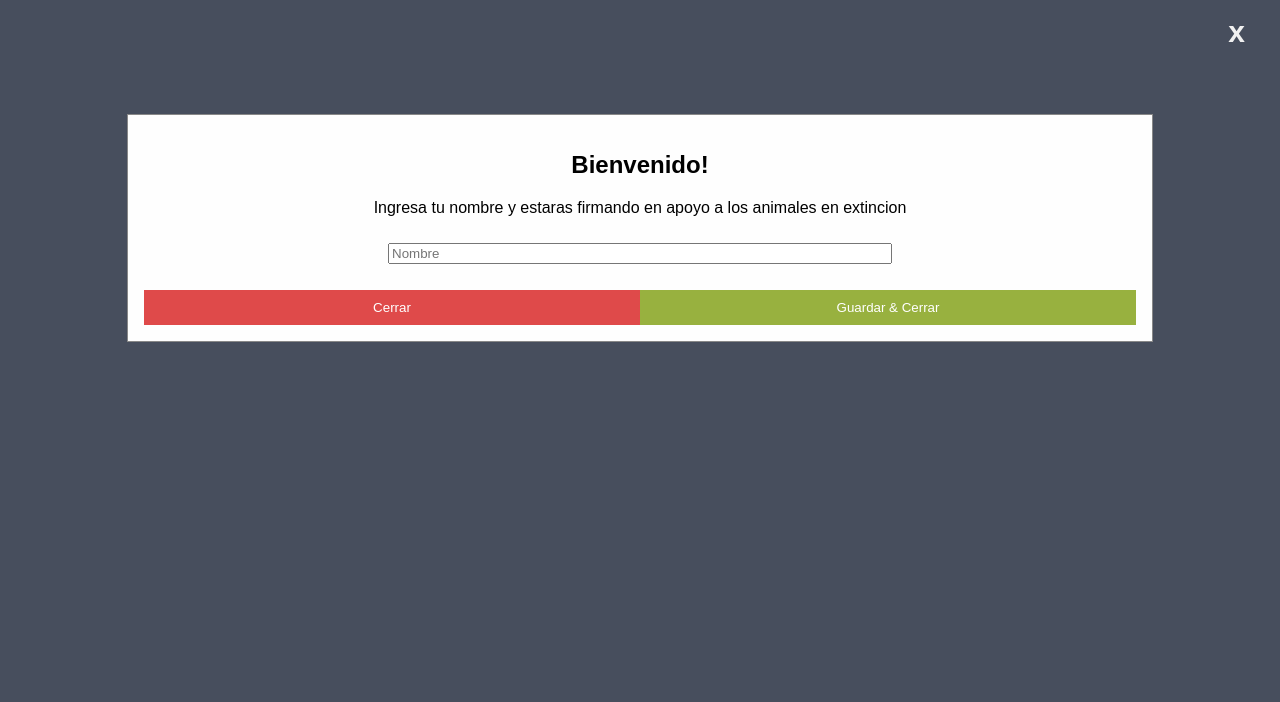
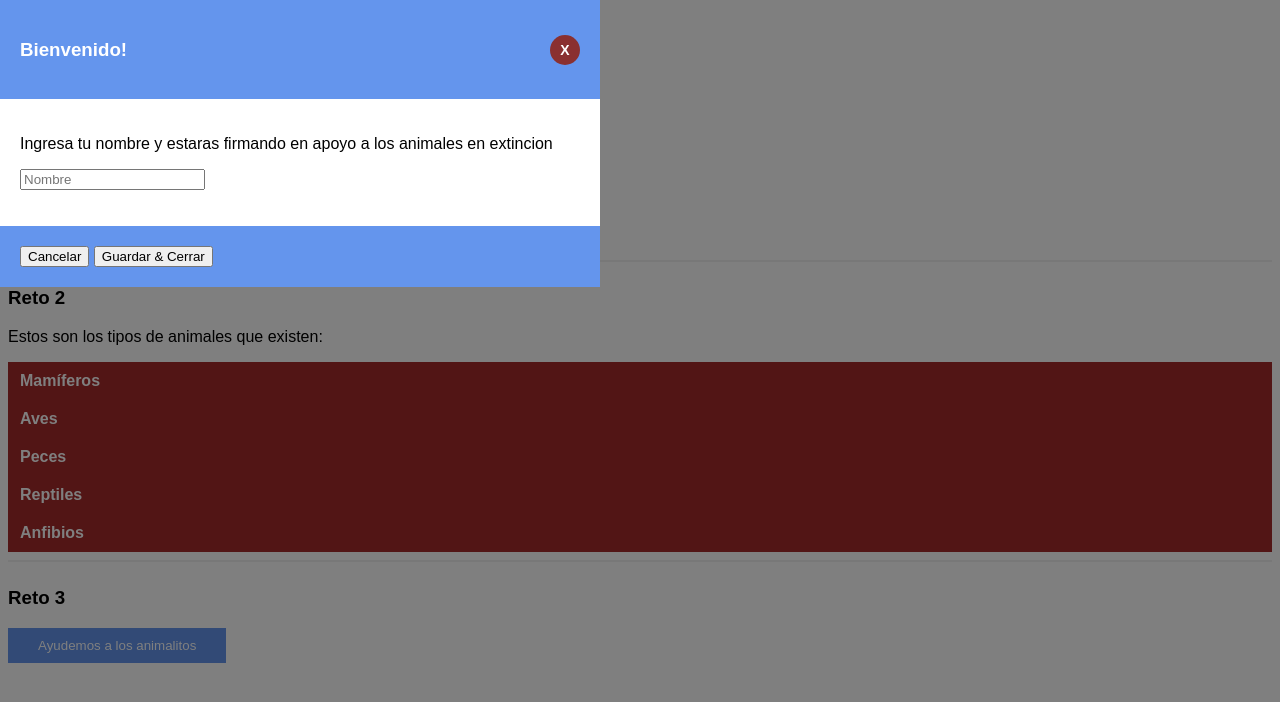
Before and after one commit to KyaTaxim0/S12_Hackaton, a plain HTML site: page index.html in a window 1280 px wide. Both pictures are taken after a click on the button "Ayudemos a los animalitos". Drawn offline with Linux system fonts and the light colour scheme.

Commit message:
Update 20210101

```diff
--- a/index.html
+++ b/index.html
@@ -36,20 +36,24 @@
     <form class="fm_modal"action="">
         <button class="btn_openModal">Ayudemos a los animalitos</button>
     </form>
-    <div class="js_modal">
-        <span class="btn_closeModal">x</span>
-        <form class="js_contentModal">
-            <div class="con_container">
-                <h2>Bienvenido!</h2>
-                <p>Ingresa tu nombre y estaras firmando en apoyo a los animales en extincion</p>
-                <input class="js_name" type="text" placeholder="Nombre">
-                <p class="message"></p>
-                <div class="js_contentOptions">
-                    <button class="btn_close">Cerrar</button>
-                    <button class="btn_save">Guardar & Cerrar</button>
-                </div>
+    <div class="jss_modal">
+        <div class="modal_template">
+            <header class="js_modal_header">
+                <h3>Bienvenido!</h3>
+                <span class="modal__close">X</span>
+            </header>
+            <div class="js_modal_body">
+                <form class="js_contentModal">
+                        <p>Ingresa tu nombre y estaras firmando en apoyo a los animales en extincion</p>
+                        <input class="js_name" type="text" placeholder="Nombre">
+                        <p class="message"></p>
+                </form>
             </div>
-        </form>
+            <footer class="js_modal_footer">
+                <button class="btn_cancel">Cancelar</button>
+                <button class="btn_save">Guardar & Cerrar</button>
+            </footer>
+        </div>
     </div>
 </body>
 </html>
--- a/main.js
+++ b/main.js
@@ -28,9 +28,6 @@ function main(){
         }
     }
 
-
-    //Se crean los objetos con la plantilla definida en donde el
-    //dato que se pasa es el 'elem'
     const buttonDDown = new dropdownButton({
         elem: '.js_btn-dropdown'
     })
@@ -63,34 +60,50 @@ function main(){
     //*Reto 3
 
     const openBtn = document.querySelector('.btn_openModal')
-    const modal = document.querySelector('.js_modal')
-    const xSpan = document.querySelector('.btn_closeModal')
-    const closeBtn =document.querySelector('.btn_close')
-    const saveBtn =document.querySelector('.btn_save')
-    const labelName = document.querySelector('.js_name')
-    const saveMesage = document.querySelector('.message')
 
+    function Modal(options){
+        this.element = document.querySelector(options.element);
+        this.elementClose = this.element.querySelector('.modal__close');
+        this.elementCancel = this.element.querySelector('.btn_cancel');
+        this.elementSave = this.element.querySelector('.btn_save');
+
+        this.registerEvens(options)
+
+    }
+
+    Modal.prototype.open = function(){
+        this.element.style.display='block'
+    }
+
+    Modal.prototype.close = function(){
+        this.element.style.display='none'
+    }
+
+    Modal.prototype.registerEvens = function(options){
+        this.elementClose.onclick = () =>{
+            this.close()
+        }
+        this.elementCancel.onclick = () =>{
+            this.close()
+        }
+
+        this.elementSave.onclick = () =>{
+             options.cbSave()
+        }
+    }
 
     openBtn.onclick = function(e){
         e.preventDefault()
-        modal.style.display='block'
+        modalWindow.open()
     }
 
-    xSpan.onclick = function(e){
-        e.preventDefault()
-        modal.style.display='none'
-    }
 
-    saveBtn.onclick = function(e){
-        e.preventDefault()
-        saveMesage.textContent = `Gracias ${labelName.value} por ayudar a los animalitos :)`
-    }
-
-    closeBtn.onclick = function(e){
-        e.preventDefault()
-        modal.style.display='none'
-    }
-
+    const modalWindow = new Modal({
+        element:'.jss_modal',
+        cbSave : function(){
+            document.querySelector('.message').textContent = `Gracias ${document.querySelector('.js_name').value} por ayudar a los animalitos :)`
+        }
+    })
 
 }
 
--- a/main.scss
+++ b/main.scss
@@ -1,6 +1,7 @@
 
 *{
     font-family: sans-serif;
+    box-sizing: border-box;
 }
 
 /*RETO 1*/
@@ -101,58 +102,64 @@
     }
 }
 
-.js_modal{
 
-    display: none;
-    position: fixed;
-    z-index: 1;
+
+
+.jss_modal{
+    background: rgba(0,0,0, .5);
+    position:fixed;
+    width: 100%;
+    height: 100%;
     left: 0;
     top: 0;
-    width: 100%;
-    height: 100%;
-    overflow: auto;
-    background-color: #474e5d;
-    padding-top: 50px;
+    display: flex;
+    flex-direction: column;
+    justify-content: center;
+    align-items: center;
+    display: none;
 
-
-    .con_container{
-        padding: 16px;
-        text-align: center;
-
-        .js_name{
-            width: 50%;
-            margin: 10px 20px;
+    .modal_template{
+        background: white;
+        max-width: 600px;
     }
 
-        .btn_close, .btn_save{
-            float: left;
-            width: 50%;
+    header{
+        padding: 20px;
+        background: cornflowerblue;
+        color: white;
+        font-weight: bold;
+        display: flex;
+        justify-content: space-between;
+        align-items: center;
     }
 
-        .btn_close{
-            background-color: rgb(223, 74, 74);
-            color: white;
-            border: none;
-            padding: 10px 20px;
+    .modal__close{
+        background: rgb(138, 48, 48);
+        width:  30px;
+        height: 30px;
+        border-radius: 100%;
+        font-size: 14px;
+        text-align: center;
+        line-height: 30px;
+        font-weight: bold;
+
     }
 
-        .btn_save{
-            background-color: rgb(152, 177, 63);
+    .js_modal_body{
+        padding: 20px;
+    }
+
+    .js_modal_footer{
+        padding: 20px;
+        background: cornflowerblue;
         color: white;
-            border: none;
-            padding: 10px 20px;
+        font-weight: bold;
     }
 }
 
-    .js_contentModal{
-        background-color: #fefefe;
-        margin: 5% auto 15% auto; /* 5% from the top, 15% from the bottom and centered */
-        border: 1px solid #888;
-        width: 80%;
-    }
 
 
-}
+
 
 .btn_closeModal {
     position: absolute;
```
Also changed, not shown: main.css, 1 other file. Lines whose indentation alone changed are shown as unchanged.
